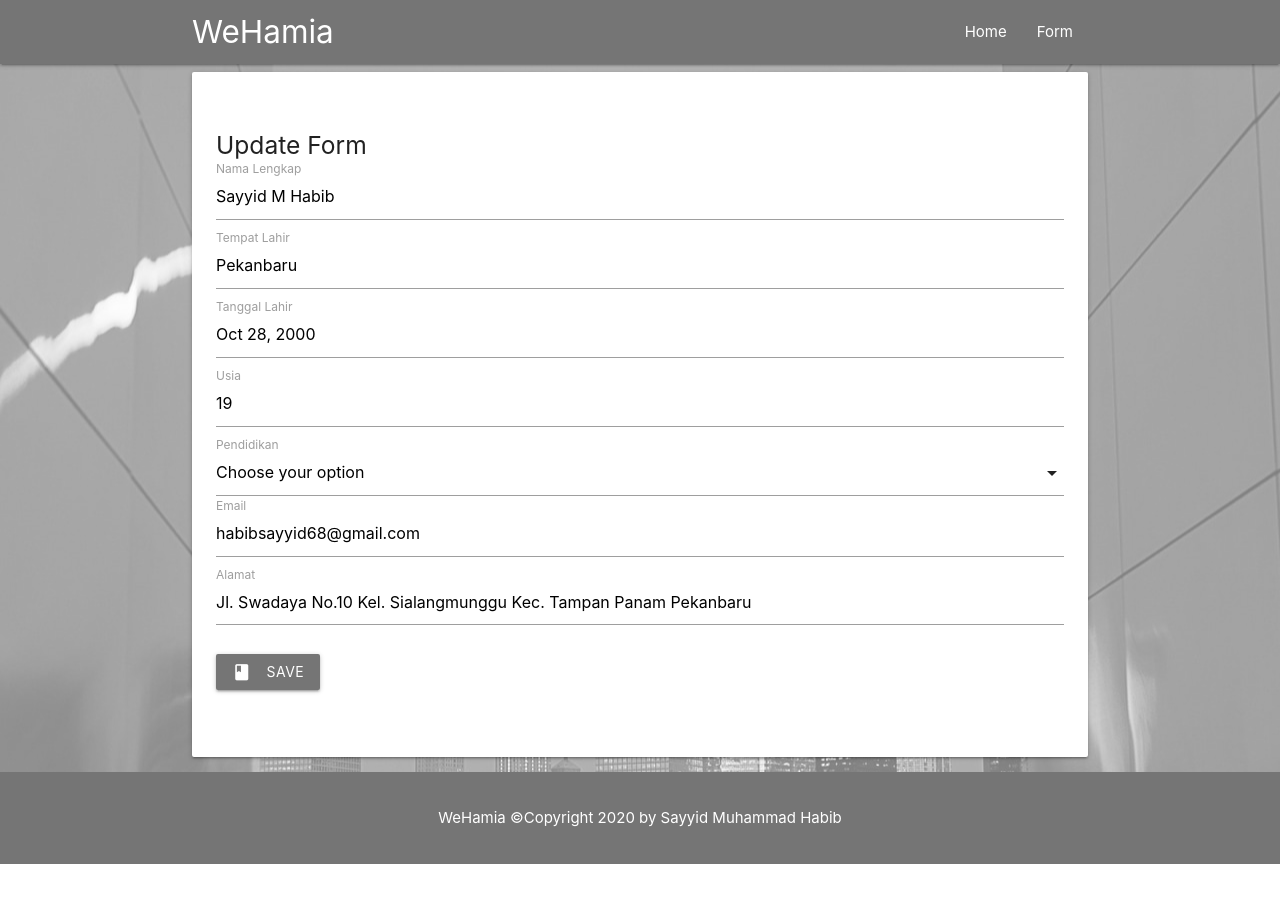
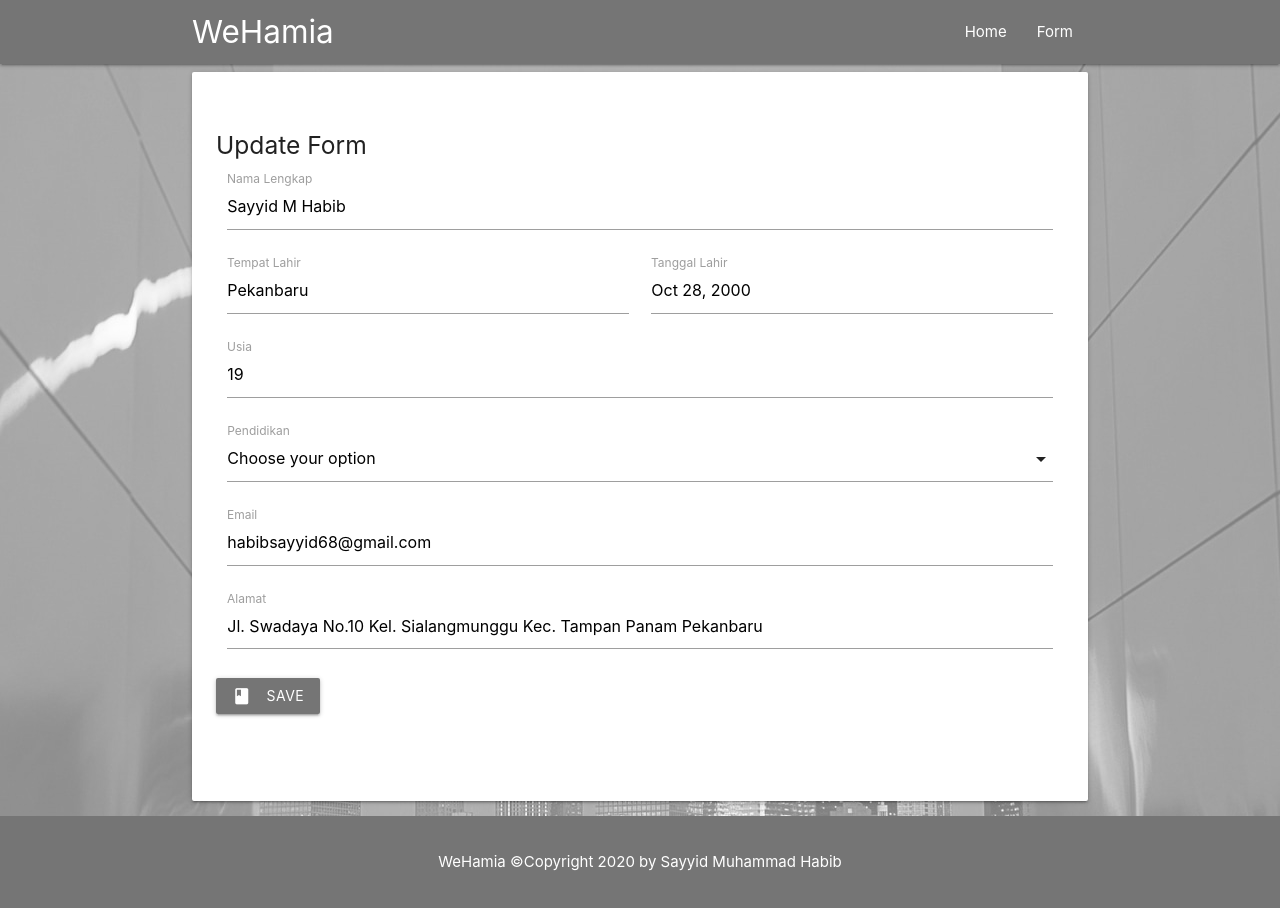
Before and after one commit to SayyidMHabib/UTS-CRUD, a PHP site: page /crud/form-update.php?id=12 in a window 1280 px wide. Before the commit the page ends 864 px from the top, so only its background shows below. Run offline with PHP 8.4, Linux system fonts and the light colour scheme; data comes from the database, SQL or seed files in the repository.

Commit message:
Memperbaiki Tampilan Form CRUD

```diff
--- a/crud/form-update.php
+++ b/crud/form-update.php
@@ -71,33 +71,34 @@ $person = $data -> fetch(PDO :: FETCH_OBJ);
           <div class="parallax"><img src="img/jonatha.jpg"></div>
             <div class="container">
               <div class="card-panel">
+				<div class="row">
                     <form method="POST" action="update.php">
 
                             <h5>Update Form</h5>
 
                             <input type="hidden" name="id" value="<?php echo $person -> id ?>"/>
 
-                            <div class="input-field">
+                            <div class="input-field col s12">
                             <input type="text" name="name" id="name" required class="validate" value="<?php echo $person -> name ?>">
                             <label for="name"">Nama Lengkap</label>
                             </div>
 
-                            <div class="input-field">
+                            <div class="input-field col s6">
                             <input type="text" name="tempat_lahir" id="tempat_lahir" required class="validate" value="<?php echo $person -> tempat_lahir ?>">
                             <label for="tempat_lahir">Tempat Lahir</label>
                             </div>
 
-                            <div class="input-field">
+                            <div class="input-field col s6">
                             <input type="text" class="datepicker" name="tanggal_lahir" id="tanggal_lahir" required class="validate" value="<?php echo $person -> tanggal_lahir ?>">
                             <label for="tanggal_lahir">Tanggal Lahir</label>
                             </div>
 
-                            <div class="input-field">
+                            <div class="input-field col s12">
                             <input type="text" name="usia" id="usia" required class="validate" value="<?php echo $person -> usia ?>">
                             <label for="usia">Usia</label>
                             </div>
 
-                            <div class="input-field">
+                            <div class="input-field col s12">
                               <select type="text" name="pendidikan" id="pendidikan" required class="validate" value="<?php echo $person -> pendidikan ?>">
                                 <option value="" disabled selected>Choose your option</option>
                                 <option value="Sekolah Dasar (SD/MI)">Sekolah Dasar (SD/MI)</option>
@@ -111,12 +112,12 @@ $person = $data -> fetch(PDO :: FETCH_OBJ);
                             </div>
 
 
-                            <div class="input-field">
+                            <div class="input-field col s12">
                             <input type="text" name="email" id="email" required class="validate" value="<?php echo $person -> email ?>">
                             <label for="email">Email</label>
                             </div>
 
-                            <div class="input-field">
+                            <div class="input-field col s12">
                             <textarea name="alamat" id="alamat" class="materialize-textarea"><?php echo $person -> alamat ?></textarea>
                             <label for="alamat">Alamat</label>
                             </div>
@@ -124,6 +125,7 @@ $person = $data -> fetch(PDO :: FETCH_OBJ);
                             <button type="submit" class="btn grey darken-1"><i class="material-icons left">book</i>Save</button>
 
                     </form>
+				</div>
                   <br>
 
               </div>
```
Also changed, not shown: crud/form.php (+9 -8 lines).
